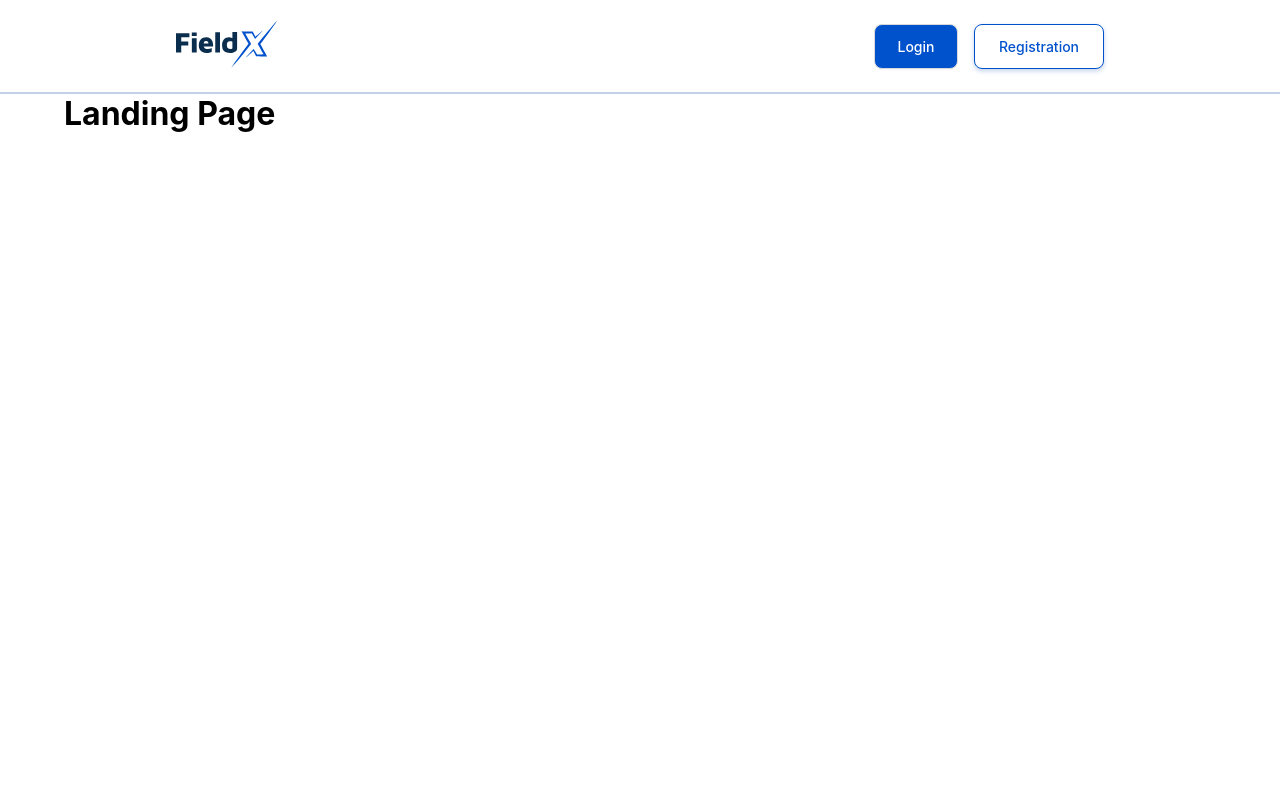
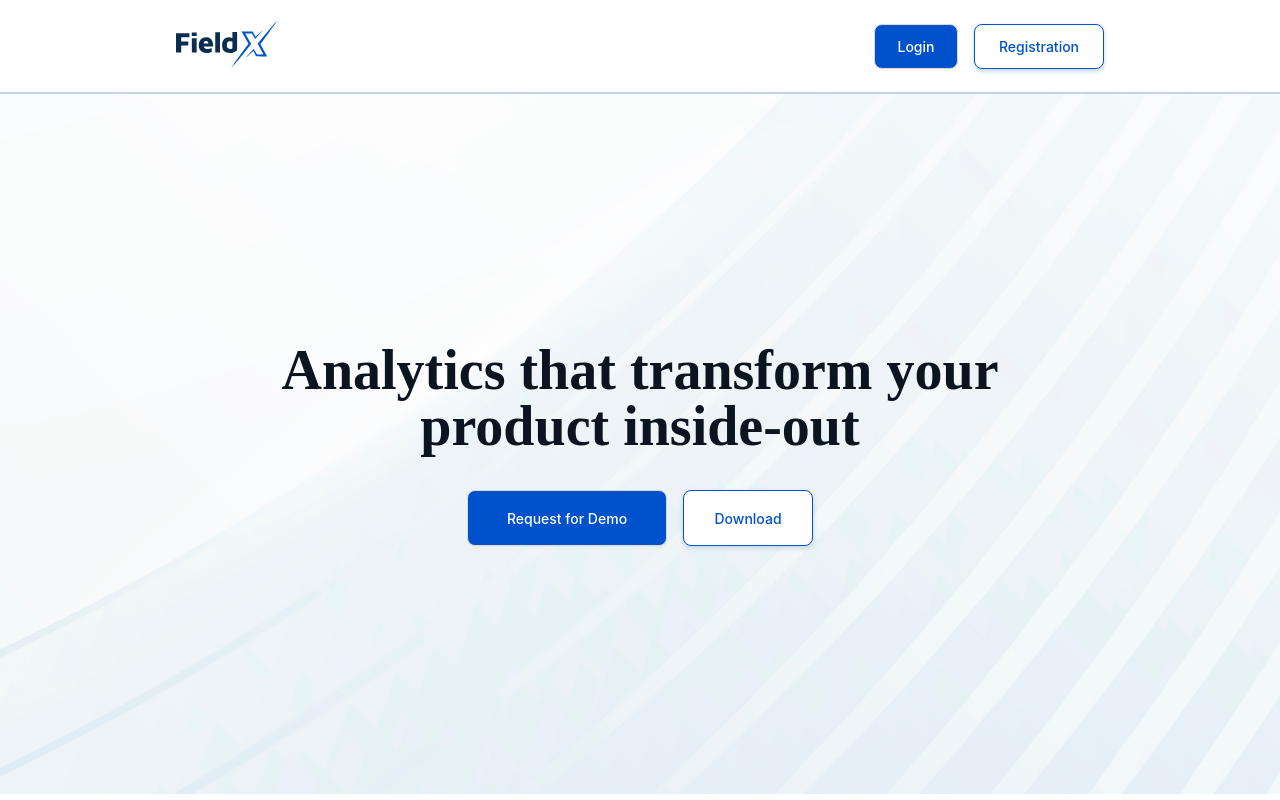
Before and after one commit to kamruzzaman-dev/MAACTASK, a React (Vite) app: page / in a window 1280 px wide. Built offline with nearby package versions, Linux system fonts and the light colour scheme.

Commit message:
design: hero section

```diff
--- /dev/null
+++ b/src/component/landingPageComponent/Hero.tsx
@@ -0,0 +1,78 @@
+import { Button } from "antd";
+
+const Hero = () => {
+    return (
+        <div className="auth-bg">
+            <div className="main-container"
+                style={{
+                    height: 'calc(100vh - 100px)',
+                    display: "flex",
+                    justifyContent: "center",
+                    alignItems: "center"
+                }} >
+                <div
+                    style={{
+                        display: 'flex',
+                        flexDirection: "column",
+                        alignContent: "center",
+                        justifyContent: "center",
+                        gap: "36px"
+                    }}>
+                    <h1 style={{
+                        color: "#0B141F",
+                        textAlign: "center",
+                        fontFamily: "Manrope",
+                        fontSize: "56px",
+                        fontStyle: "normal",
+                        fontWeight: "700",
+                        lineHeight: "100%",
+                        maxWidth: " 850px"
+                    }}>
+                        Analytics that transform your product inside-out
+                    </h1>
+
+                    <div style={{ gap: "16px", display: "flex", justifyContent: "center" }}>
+                        <Button
+                            style={{
+                                color: "white",
+                                backgroundColor: "#0052CC",
+                                borderRadius: "8px",
+                                fontSize: "14px",
+                                fontStyle: "normal",
+                                fontWeight: 500,
+                                lineHeight: "150%",
+                                padding: "12px 24px",
+                                height: "56px",
+                                width: "200px",
+                                textAlign: "center",
+                            }}
+                        >
+                            Request for Demo
+                        </Button>
+                        <Button
+                            style={{
+                                color: "#0052CC",
+                                backgroundColor: "white",
+                                borderRadius: "8px",
+                                fontSize: "14px",
+                                fontStyle: "normal",
+                                fontWeight: 500,
+                                lineHeight: "150%",
+                                padding: "12px 24px",
+                                height: "56px",
+                                width: "130px",
+                                textAlign: "center",
+                                border: "1px solid #0052CC",
+                                boxShadow: "0 2px 5px #C2D2EB",
+                            }}
+                        >
+                            Download
+                        </Button>
+                    </div>
+                </div>
+            </div>
+        </div>
+    );
+};
+
+export default Hero;
--- a/src/index.css
+++ b/src/index.css
@@ -23,3 +23,9 @@ code {
   max-width: 1440px;
   margin: 0 auto;
 }
+
+.auth-bg {
+  background-image: url(./assets/image/main-bg.png);
+  background-size: "cover";
+  background-position: "center";
+}
--- a/src/pages/LandingPage/index.tsx
+++ b/src/pages/LandingPage/index.tsx
@@ -1,9 +1,11 @@
+import Hero from "../../component/landingPageComponent/Hero";
+
 const LandingPage = () => {
-    return (
-      <div className="main-container">
-        <h1>Landing Page</h1>
-      </div>
-    );
-  };
+  return (
+    <div>
+      <Hero />
+    </div>
+  );
+};
 
-  export default LandingPage;
+export default LandingPage;
```
Also changed, not shown: src/assets/image/main-bg.png (added).
